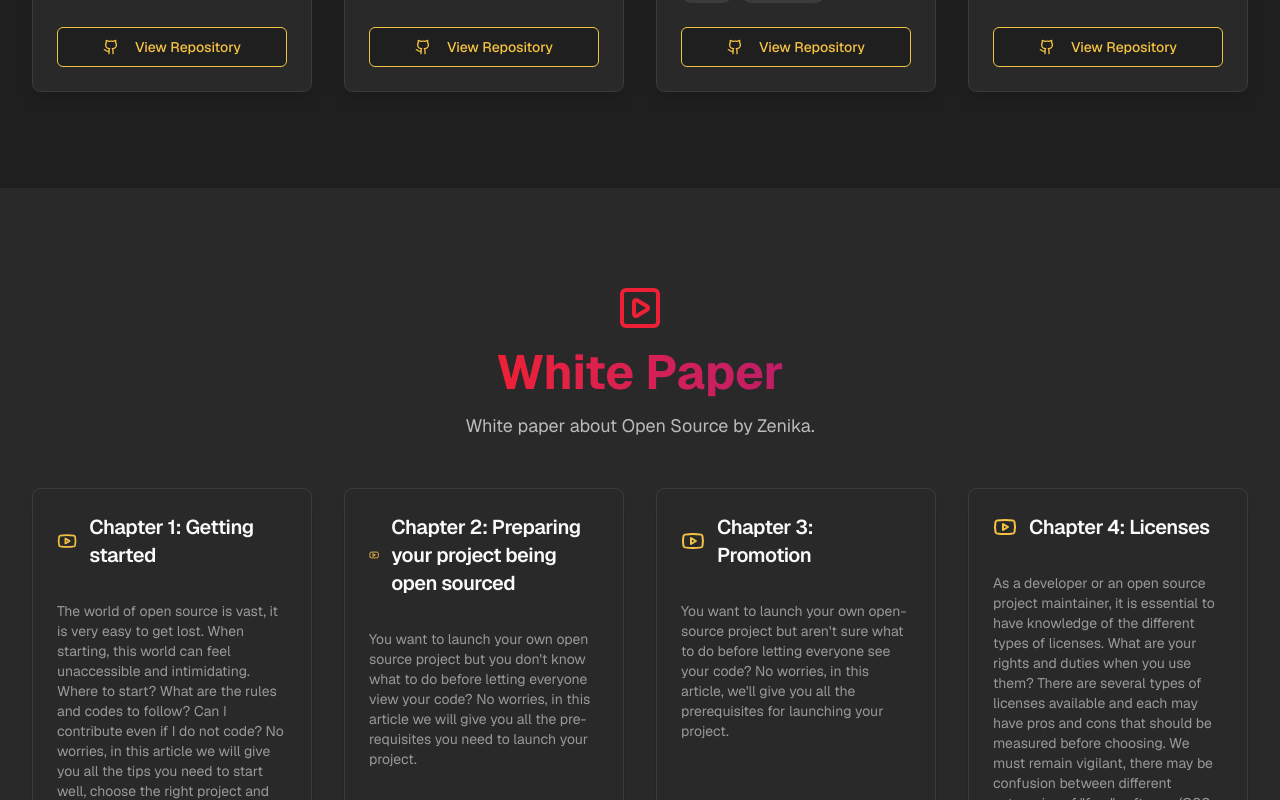
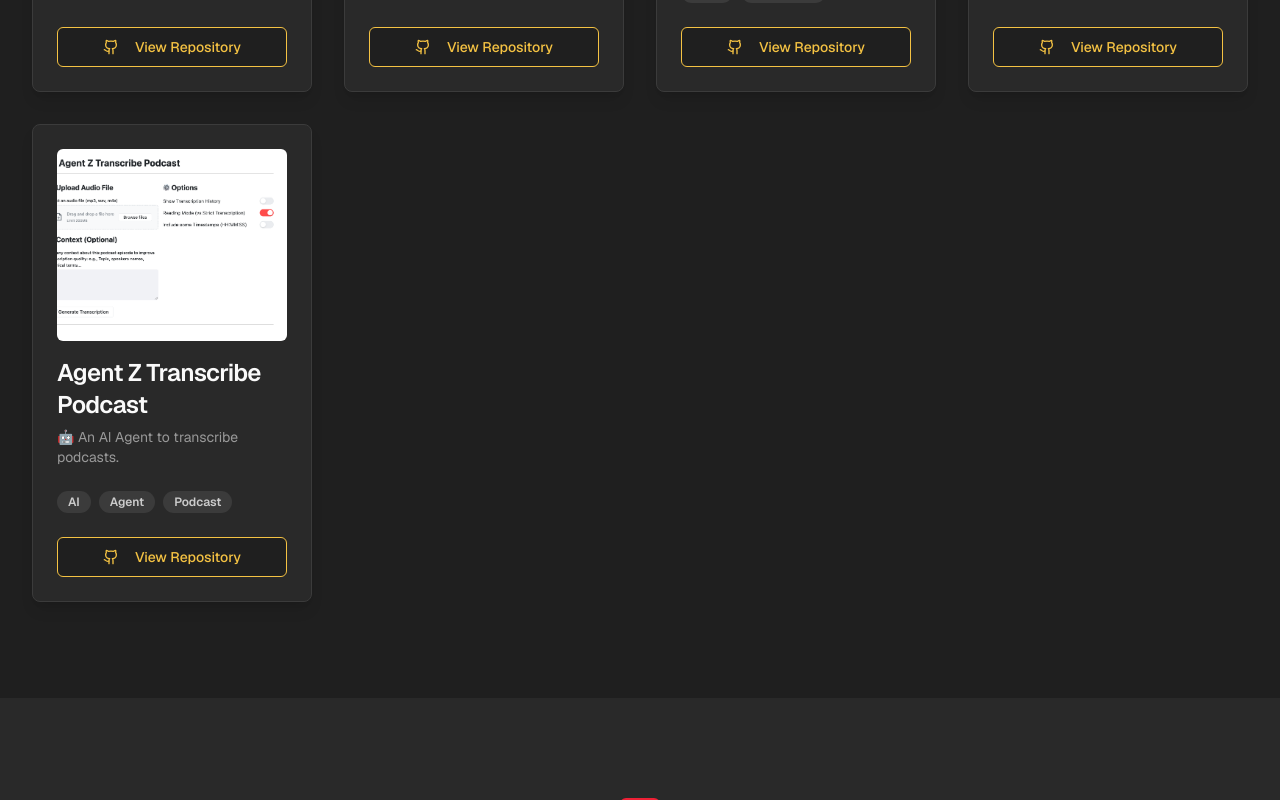
Before and after one commit to zenika-open-source/oss.zenika.com, a Next.js app: page / in a window 1280 px wide. Shown: the part 1460-2260 px from the top of the page. Built offline with nearby package versions, Linux system fonts and the light colour scheme.

Commit message:
fix: update datas and add agent-Z-transcribe-podcast to featured projects

```diff
--- a/src/components/sections/contribution-stats.tsx
+++ b/src/components/sections/contribution-stats.tsx
@@ -11,13 +11,13 @@ const stats = [
   {
     id: '2',
     icon: GitCommit,
-    value: '100+',
+    value: '700+',
     label: 'Contributions per year for all Zenika',
   },
   {
     id: '6',
     icon: FolderGit2,
-    value: '100+',
+    value: '500+',
     label: 'Projects maintained',
   },
 ];
--- a/src/components/sections/featured-projects.tsx
+++ b/src/components/sections/featured-projects.tsx
@@ -42,6 +42,15 @@ const mockProjects: Project[] = [
     repoUrl: 'https://github.com/zenika-open-source/code-moi-un-mouton',
     tags: ['School', 'Scratch'],
   },
+  {
+    id: '5',
+    name: 'Agent Z Transcribe Podcast',
+    description: '🤖 An AI Agent to transcribe podcasts.',
+    imageUrl: '/agent-z-transcribe-podcast.png',
+    imageHint: 'ai workflow',
+    repoUrl: 'https://github.com/zenika-open-source/agent-Z-transcribe-podcast',
+    tags: ['AI', 'Agent', 'Podcast'],
+  },
 ];
 
 export function FeaturedProjects() {
```
Also changed, not shown: public/agent-z-transcribe-podcast.png (added).
